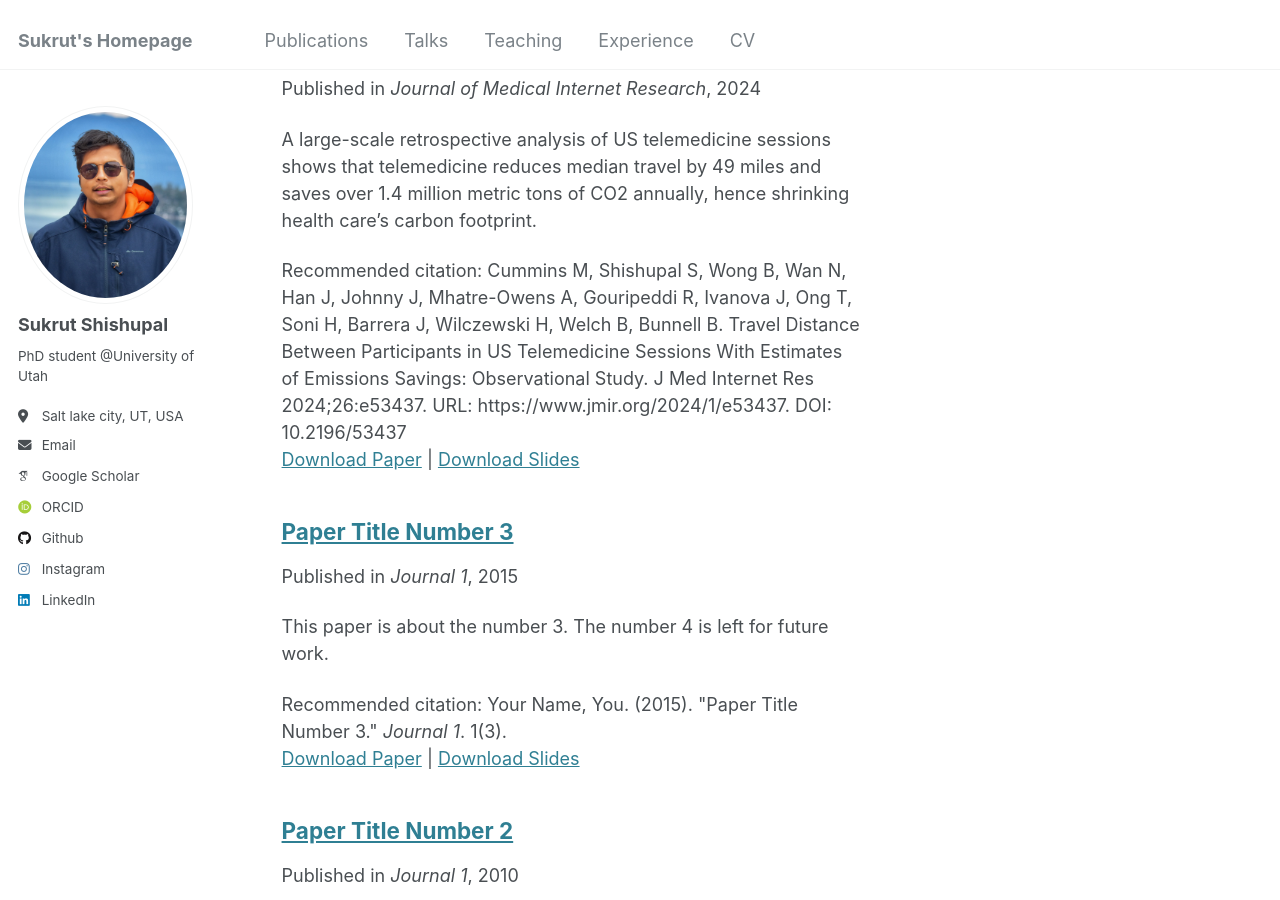
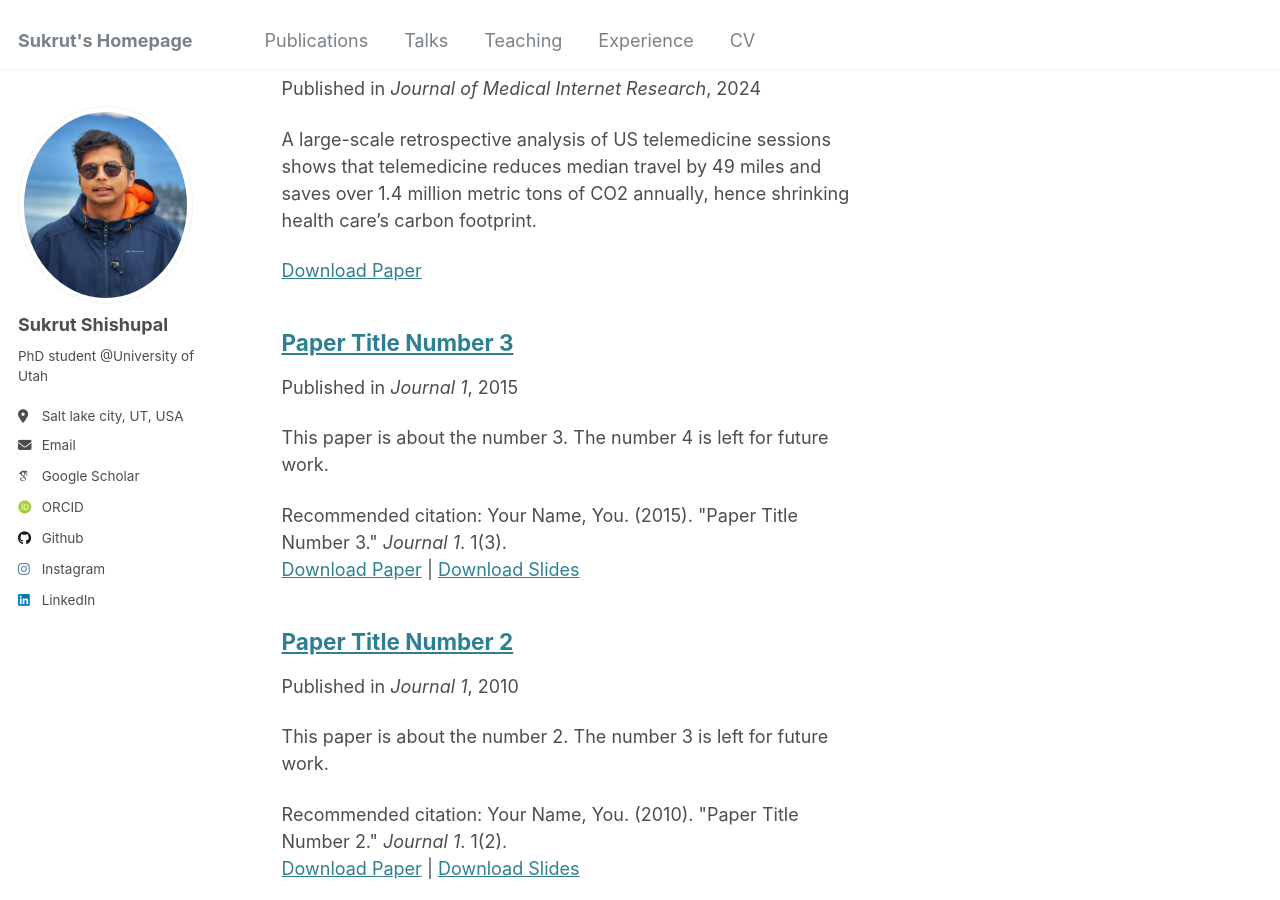
Before and after one commit to sukrut-shishupal/sukrut.shishupal.github.io, a Jekyll site: the page built from _pages/publications.html, in a window 1280 px wide and 900 px high, scrolled down 335 px. Built offline with Jekyll 4.4.1, drawn with Linux system fonts in a browser that asks for light colours; some web fonts are replaced; some of the changed lines change nothing that is shown.

Commit message:
Update Telemedicine_Emissions.md

```diff
--- a/_publications/Telemedicine_Emissions.md
+++ b/_publications/Telemedicine_Emissions.md
@@ -6,9 +6,7 @@
 excerpt: "A large-scale retrospective analysis of US telemedicine sessions shows that telemedicine reduces median travel by 49 miles and saves over 1.4 million metric tons of CO2 annually, hence shrinking health care's carbon footprint."
 date: 2024-05-15
 venue: "Journal of Medical Internet Research"
-slidesurl: ""
 paperurl: "https://www.jmir.org/2024/1/e53437/"
-citation: "Cummins M, Shishupal S, Wong B, Wan N, Han J, Johnny J, Mhatre-Owens A, Gouripeddi R, Ivanova J, Ong T, Soni H, Barrera J, Wilczewski H, Welch B, Bunnell B. Travel Distance Between Participants in US Telemedicine Sessions With Estimates of Emissions Savings: Observational Study. J Med Internet Res 2024;26:e53437. URL: https://www.jmir.org/2024/1/e53437. DOI: 10.2196/53437"
 ---
 
 Background
@@ -35,3 +33,11 @@
 Conclusions
 ======
 These estimates of travel distance and telemedicine-associated CO2 emissions costs and savings, based on national data, indicate that telemedicine may be an important strategy in reducing the health care sector’s carbon footprint.
+
+Conclusions
+======
+Cummins M, Shishupal S, Wong B, Wan N, Han J, Johnny J, Mhatre-Owens A, Gouripeddi R, Ivanova J, Ong T, Soni H, Barrera J, Wilczewski H, Welch B, Bunnell B
+Travel Distance Between Participants in US Telemedicine Sessions With Estimates of Emissions Savings: Observational Study
+- J Med Internet Res 2024;26:e53437
+- URL: https://www.jmir.org/2024/1/e53437
+- DOI: 10.2196/53437
```
